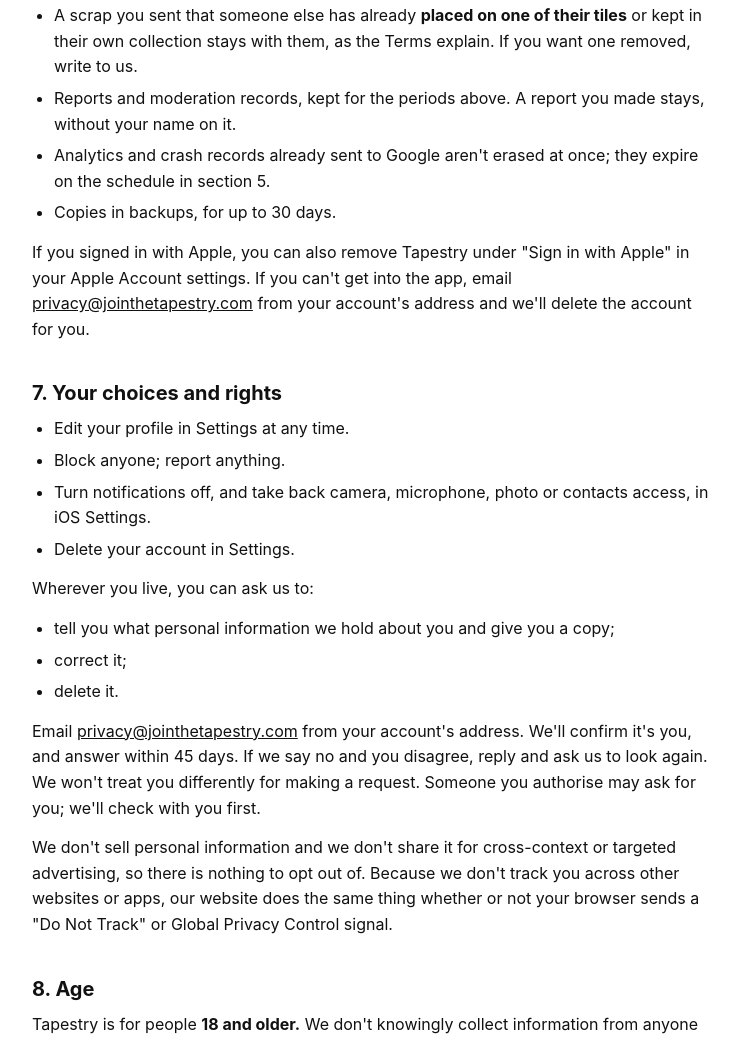
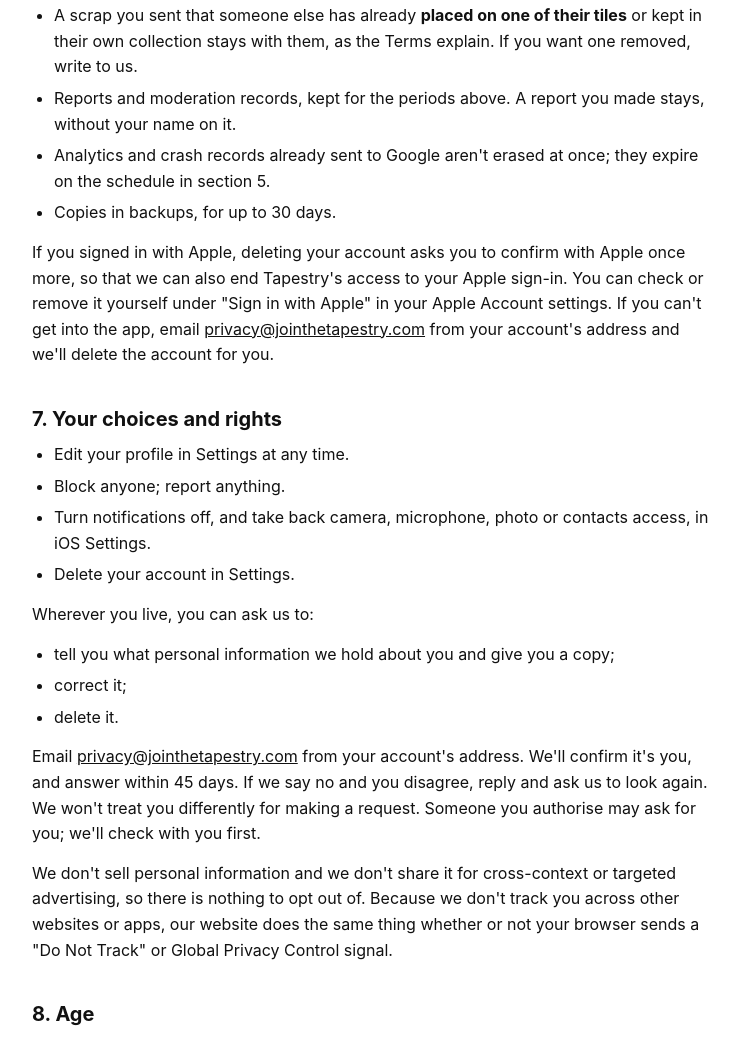
Before and after one commit to TobascoBoy/ProjectTapestry, a plain HTML site: page privacy/index.html in a window 1280 px wide. Shown: the part 5662-6702 px from the top of the page, without its empty margins (268-1007 px from the left). Drawn offline with Linux system fonts and the light colour scheme.

Commit message:
Privacy page: Apple sign-in at account deletion

```diff
--- a/privacy/index.html
+++ b/privacy/index.html
@@ -101,7 +101,7 @@
 <ul><li>your profile and profile photo;</li><li>tapestries you own and everything on them, for everyone;</li><li>scraps you placed on other people's tapestries;</li><li>your scrap collection;</li><li>the scraps and messages you sent, and your reactions and stars;</li><li>your friendships and your one-to-one chats (for the other person too), your place in every group chat, your notifications, your streak and your blocks.</li></ul>
 <p><strong>What stays:</strong></p>
 <ul><li>A scrap you sent that someone else has already <strong>placed on one of their tiles</strong> or kept in their own collection stays with them, as the Terms explain. If you want one removed, write to us.</li><li>Reports and moderation records, kept for the periods above. A report you made stays, without your name on it.</li><li>Analytics and crash records already sent to Google aren't erased at once; they expire on the schedule in section 5.</li><li>Copies in backups, for up to 30 days.</li></ul>
-<p>If you signed in with Apple, you can also remove Tapestry under "Sign in with Apple" in your Apple Account settings. If you can't get into the app, email <a href="mailto:privacy@jointhetapestry.com">privacy@jointhetapestry.com</a> from your account's address and we'll delete the account for you.</p>
+<p>If you signed in with Apple, deleting your account asks you to confirm with Apple once more, so that we can also end Tapestry's access to your Apple sign-in. You can check or remove it yourself under "Sign in with Apple" in your Apple Account settings. If you can't get into the app, email <a href="mailto:privacy@jointhetapestry.com">privacy@jointhetapestry.com</a> from your account's address and we'll delete the account for you.</p>
 <h2>7. Your choices and rights</h2>
 <ul><li>Edit your profile in Settings at any time.</li><li>Block anyone; report anything.</li><li>Turn notifications off, and take back camera, microphone, photo or contacts access, in iOS Settings.</li><li>Delete your account in Settings.</li></ul>
 <p>Wherever you live, you can ask us to:</p>
```
